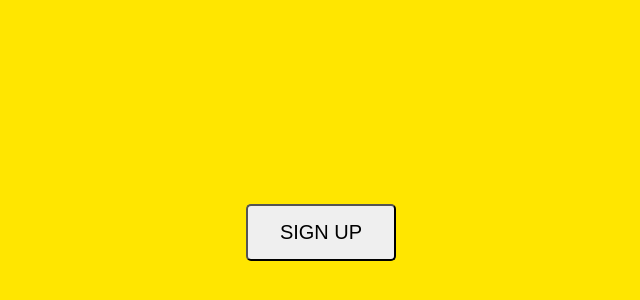
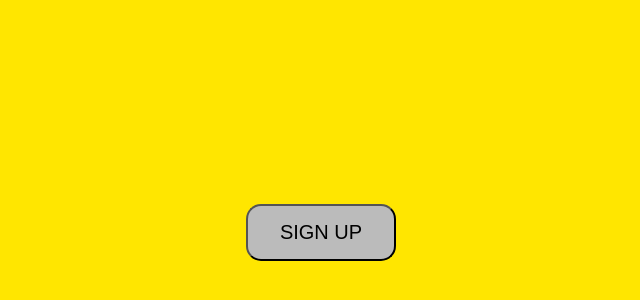
Before and after one commit to LucasFelipeTimoteo/loading-button-efect, a plain HTML site: page index.html in a window 1280 px wide. Shown: the part 176-476 px from the top of the page, without its empty margins (319-959 px from the left). Drawn offline with Linux system fonts and the light colour scheme.

Commit message:
Update button color

```diff
--- a/styles.css
+++ b/styles.css
@@ -9,9 +9,10 @@ body {
 .btn {
     width: 150px;
     padding: 15px 30px;
+    background-color: rgb(187, 187, 187);
     text-transform: uppercase;
     font-size: 20px;
-    border-radius: 5px;
+    border-radius: 15px;
     outline: none;
 
     background-image: linear-gradient(to right, black 50%, transparent 50%);
```
